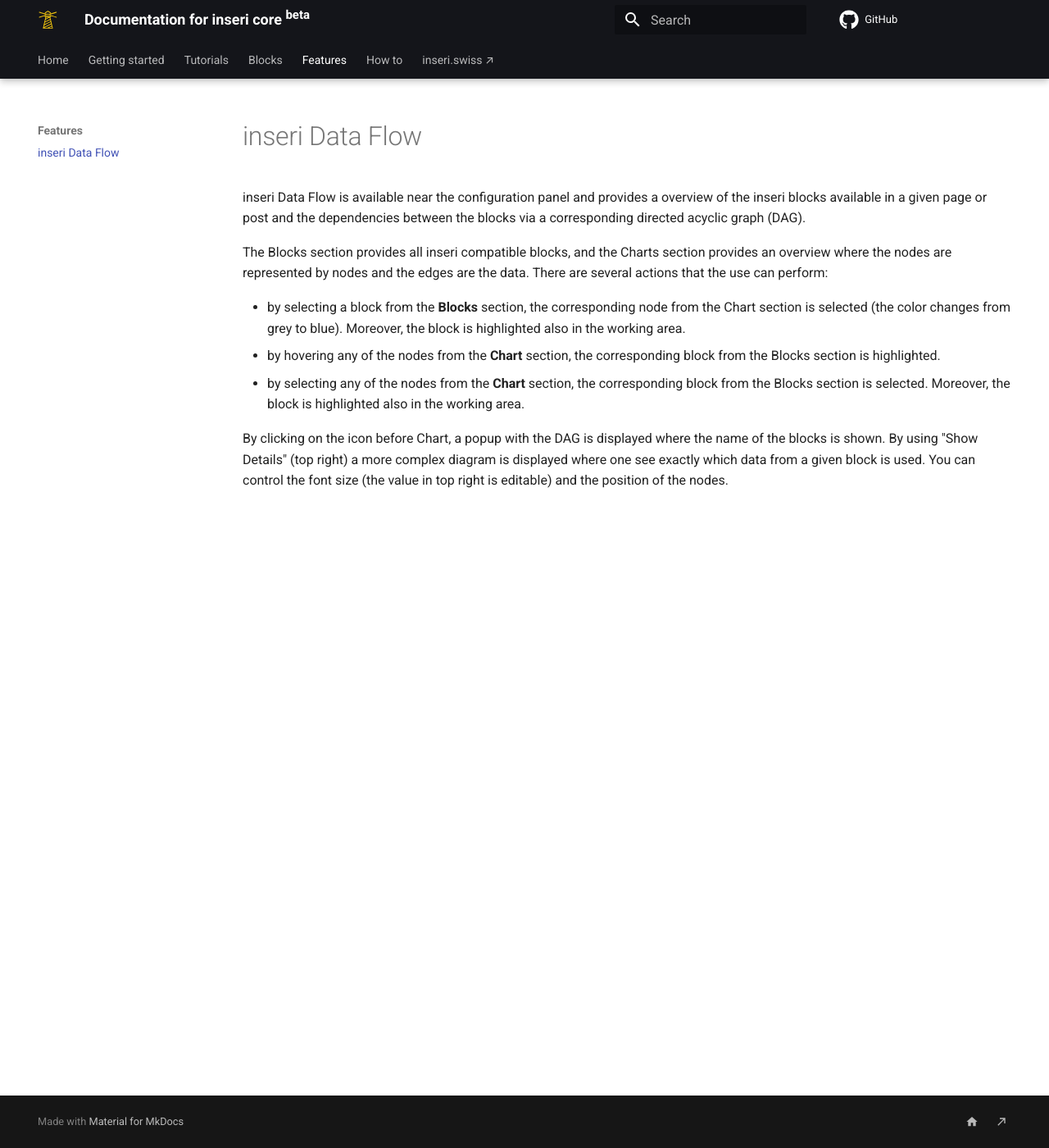
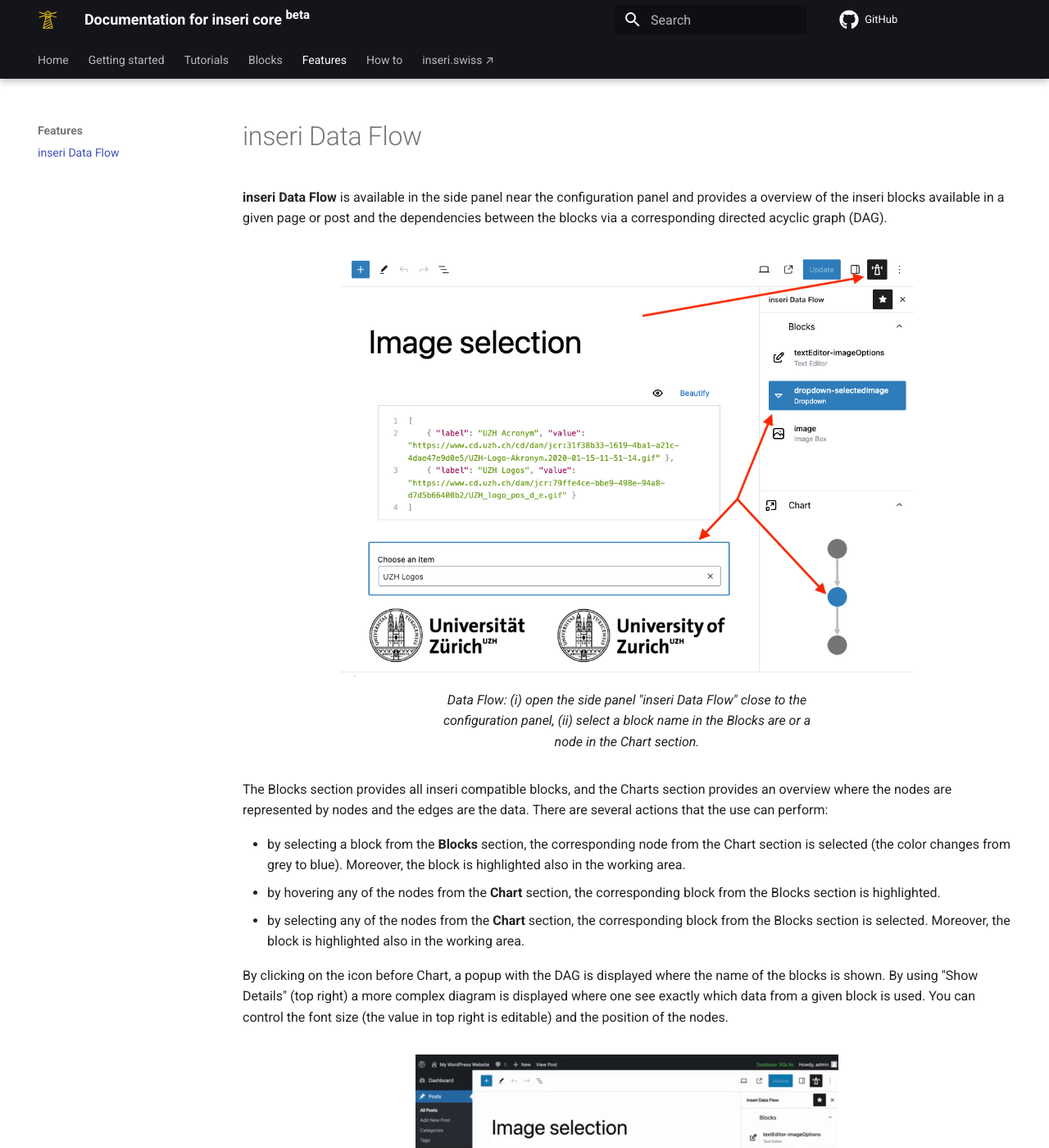
Before and after one commit to inseri-swiss/inseri-core-wp, an MkDocs documentation site: the page built from docs/features/DataFlow.md, in a window 1280 px wide and 1400 px high. Shown: the whole window at 82% size. Built offline with MkDocs 1.6.1 and Material for MkDocs 9.7.7, drawn with Linux system fonts in a browser that asks for light colours; comment, search, counter and statistics services are not loaded; some of the changed text lies outside the part shown.

Commit message:
docs: update data flow

```diff
--- a/docs/features/DataFlow.md
+++ b/docs/features/DataFlow.md
@@ -1,6 +1,11 @@
 # inseri Data Flow
 
-inseri Data Flow is available near the configuration panel and provides a overview of the inseri blocks available in a given page or post and the dependencies between the blocks via a corresponding directed acyclic graph (DAG).
+**inseri Data Flow** is available in the side panel near the configuration panel and provides a overview of the inseri blocks available in a given page or post and the dependencies between the blocks via a corresponding directed acyclic graph (DAG).
+
+<figure markdown>
+![Data Flow](../assets/data_flow.png){width="700"}
+  <figcaption> Data Flow: (i) open the side panel "inseri Data Flow" close to the configuration panel, (ii) select a block name in the Blocks are or a node in the Chart section. </figcaption>
+</figure>
 
 The Blocks section provides all inseri compatible blocks, and the Charts section provides an overview where the nodes are represented by nodes and the edges are the data. There are several actions that the use can perform:
 
@@ -9,3 +14,10 @@ The Blocks section provides all inseri compatible blocks, and the Charts section
 - by selecting any of the nodes from the **Chart** section, the corresponding block from the Blocks section is selected. Moreover, the block is highlighted also in the working area.
 
 By clicking on the icon before Chart, a popup with the DAG is displayed where the name of the blocks is shown. By using "Show Details" (top right) a more complex diagram is displayed where one see exactly which data from a given block is used. You can control the font size (the value in top right is editable) and the position of the nodes.
+
+<figure markdown>
+![Data Flow Modal](../assets/data_flow_modal.gif)
+  <figcaption> Data Flow Popup: click on the icon before Chart. </figcaption>
+</figure>
+
+To reproduce this example please follow [Hello World tutorial](../../tutorials/hello-world/){:target="\_blank"}.
```
Also changed, not shown: docs/assets/data_flow.png (added), docs/assets/data_flow_modal.gif (added).
